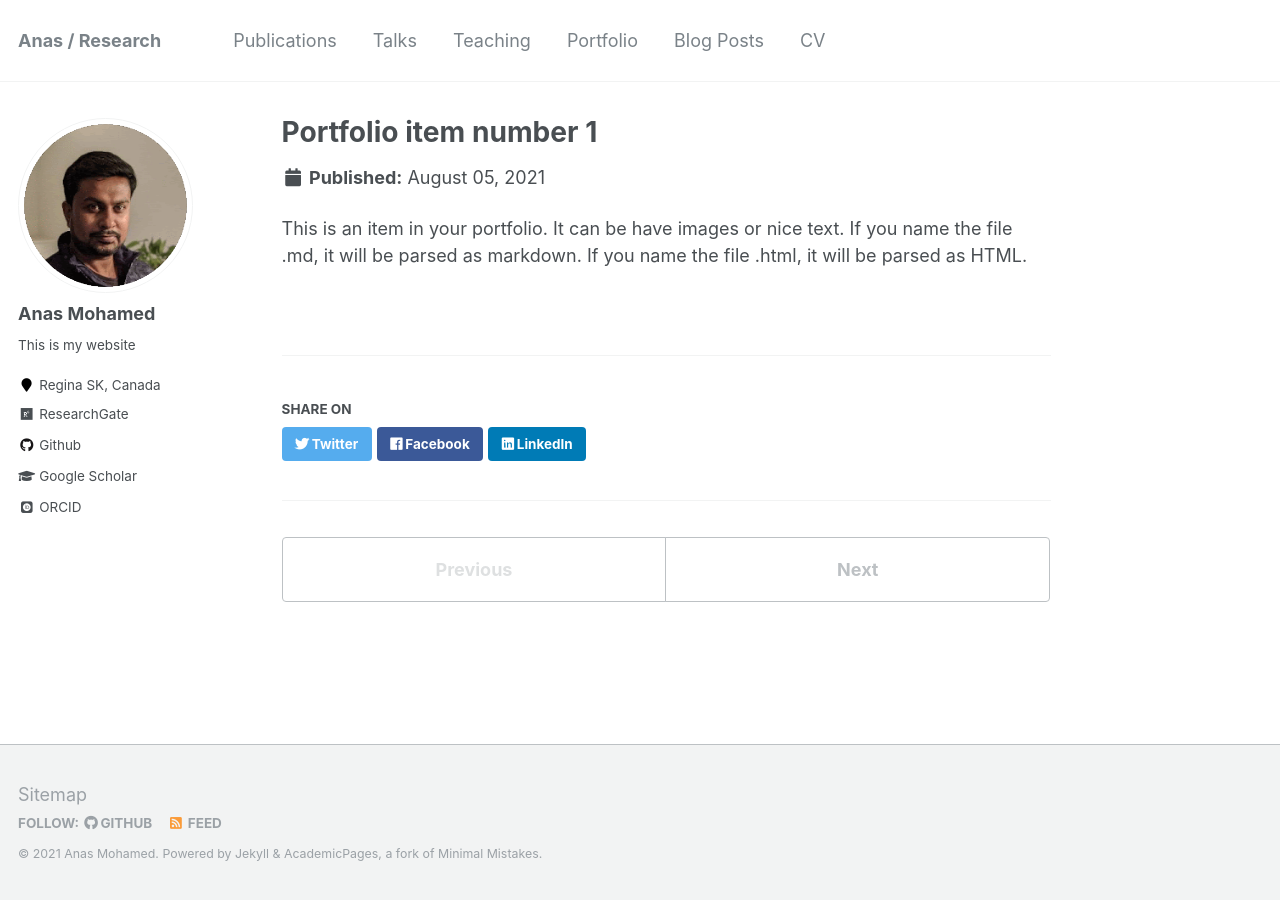
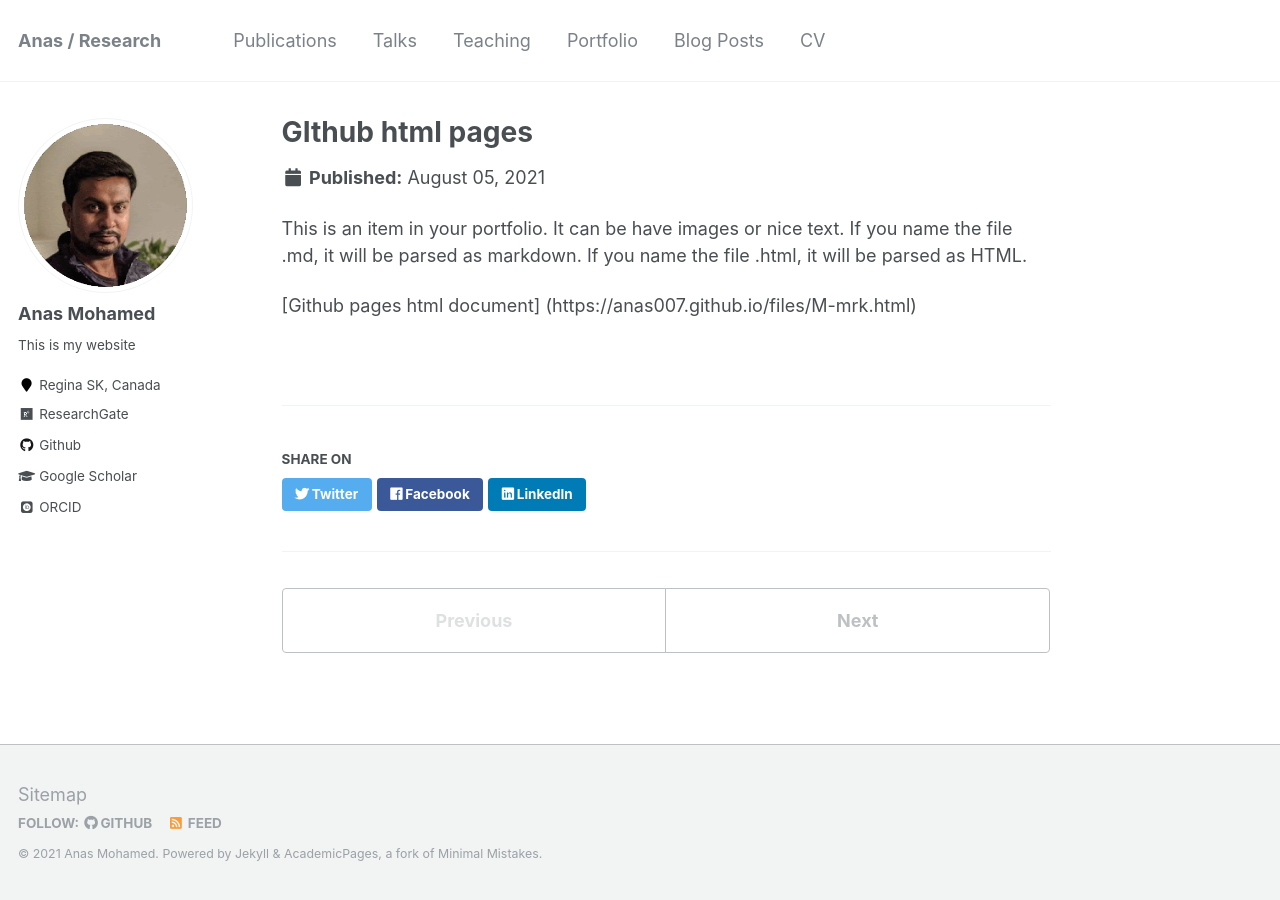
Before and after one commit to anas007/anas007.github.io, a Jekyll site: the page built from _portfolio/portfolio-1.md, in a window 1280 px wide. Built offline with Jekyll 4.4.1, drawn with Linux system fonts in a browser that asks for light colours; some web fonts are replaced.

Commit message:
Added URL to portfolio

```diff
--- a/_portfolio/portfolio-1.md
+++ b/_portfolio/portfolio-1.md
@@ -1,7 +1,9 @@
 ---
-title: "Portfolio item number 1"
+title: "GIthub html pages"
 excerpt: "Short description of portfolio item number 1<br/><img src='/images/500x300.png'>"
 collection: portfolio
 ---
 
 This is an item in your portfolio. It can be have images or nice text. If you name the file .md, it will be parsed as markdown. If you name the file .html, it will be parsed as HTML.
+
+[Github pages html document] (https://anas007.github.io/files/M-mrk.html)
```
